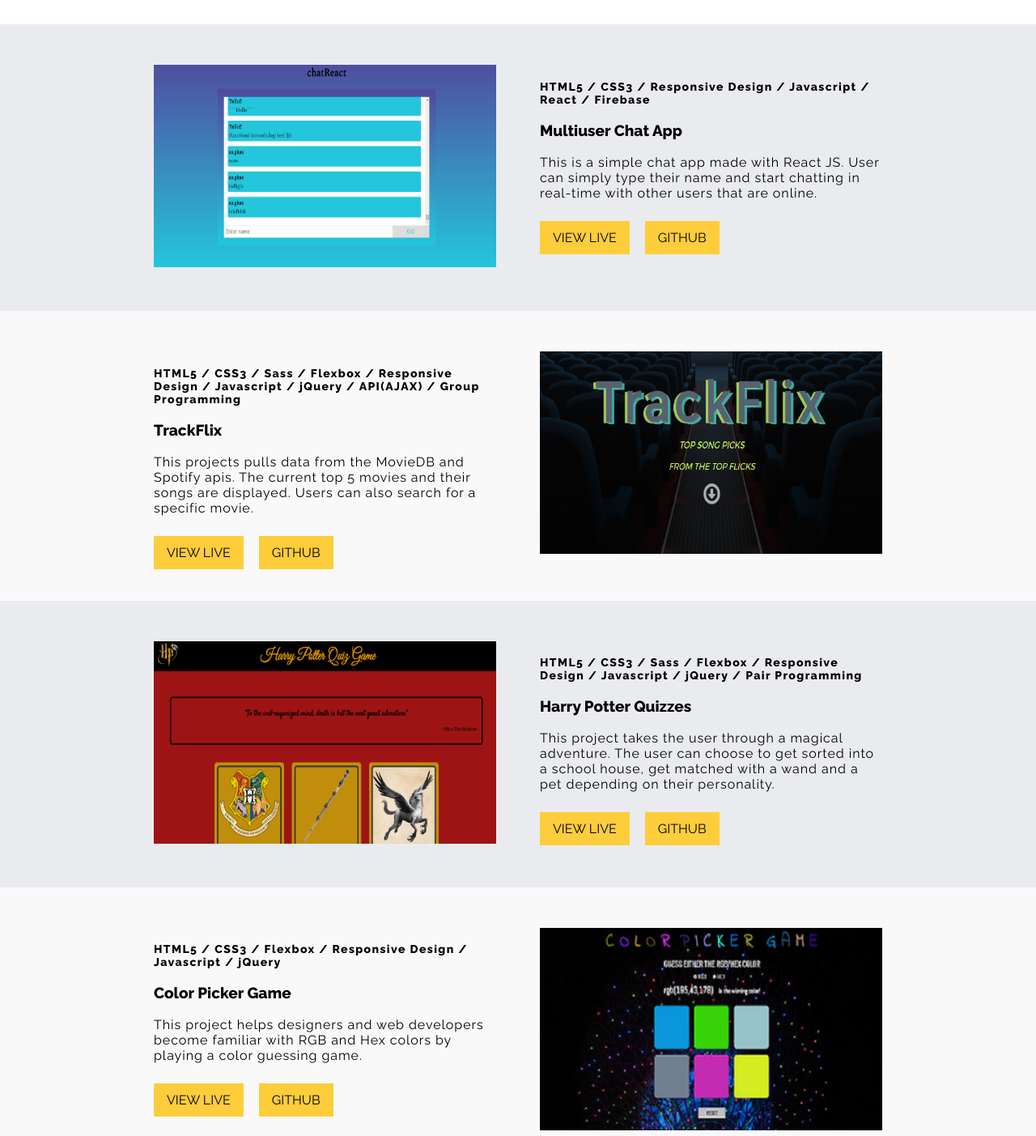
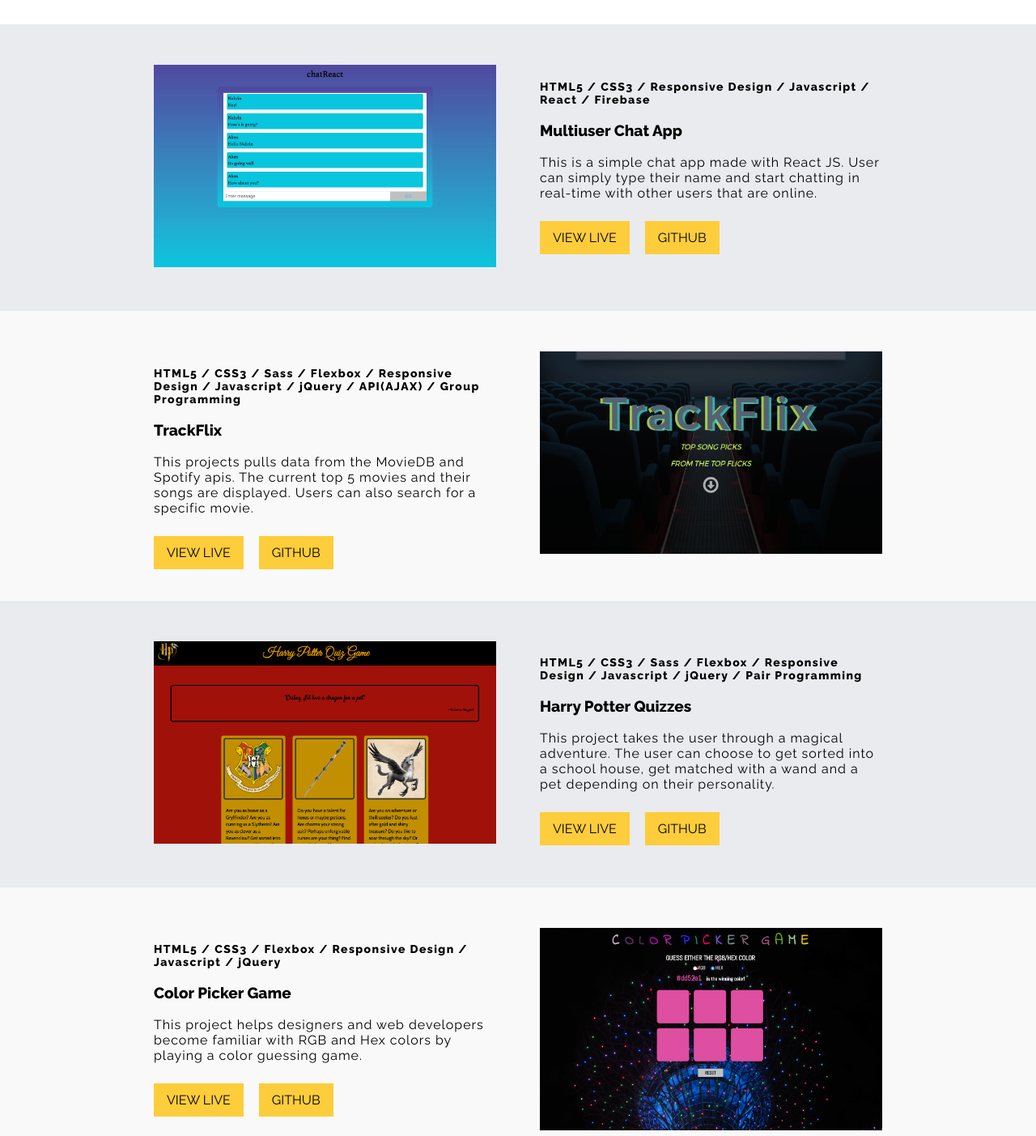
Before and after one commit to akenmehta/portfolio, a website: page index.html in a window 1280 px wide. Shown: the part 1921-3324 px from the top of the page at 81% size. Drawn offline with nearby package versions, Linux system fonts and the light colour scheme.

Commit message:
added compress images

```diff
--- a/index.html
+++ b/index.html
@@ -118,7 +118,7 @@
 				<div class="project-01 flex wrapper">
 					<div class="project-image wow fadeInLeft">
 						<a href="https://todoapp-c421f.firebaseapp.com" target="_blank">
-							<img src="images/chat-react.png" alt="chat-app">
+							<img src="images/chatReact-new.png" alt="chat-app">
 						</a>
 					</div>
 					<div class="project-text wow fadeInRight">
@@ -135,7 +135,7 @@
 				<div class="project-02 flex wrapper">
 					<div class="project-image wow fadeInRight">
 						<a href="https://teammotify.github.io/Agency-Api-Project/" target="_blank">
-							<img src="images/trackFlix.png" alt="movie-songs-app">
+							<img src="images/trackflix-new.png" alt="movie-songs-app">
 						</a>
 					</div>
 					<div class="project-text order wow fadeInLeft">
@@ -152,7 +152,7 @@
 				<div class="project-03 flex wrapper">
 					<div class="project-image wow fadeInLeft">
 						<a href="https://mehta-aken.github.io/HY_Project03/" target="_blank">
-							<img src="images/harry-potter.png" alt="harry-potter-quiz">
+							<img src="images/hp-new.png" alt="harry-potter-quiz">
 						</a>
 					</div>
 					<div class="project-text wow fadeInRight">
@@ -169,7 +169,7 @@
 				<div class="project-04 flex wrapper">
 					<div class="project-image wow fadeInRight">
 						<a href="https://mehta-aken.github.io/ColorPickerGame/" target="_blank">
-							<img src="images/color-picker-game.png" alt="color-picker-game">
+							<img src="images/color-picker-new.png" alt="color-picker-game">
 						</a>
 					</div>
 					<div class="project-text order wow fadeInLeft">
```
Also changed, not shown: public/scripts/main.js (+1 -2 lines), images/android-icon-192x192.png, images/chatReact-new.png (added), images/color-picker-game.png (deleted), images/color-picker-new.png (added), images/harry-potter.png (deleted), images/hp-new.png (added), images/trackFlix.png (deleted), images/trackflix-new.png (added).
